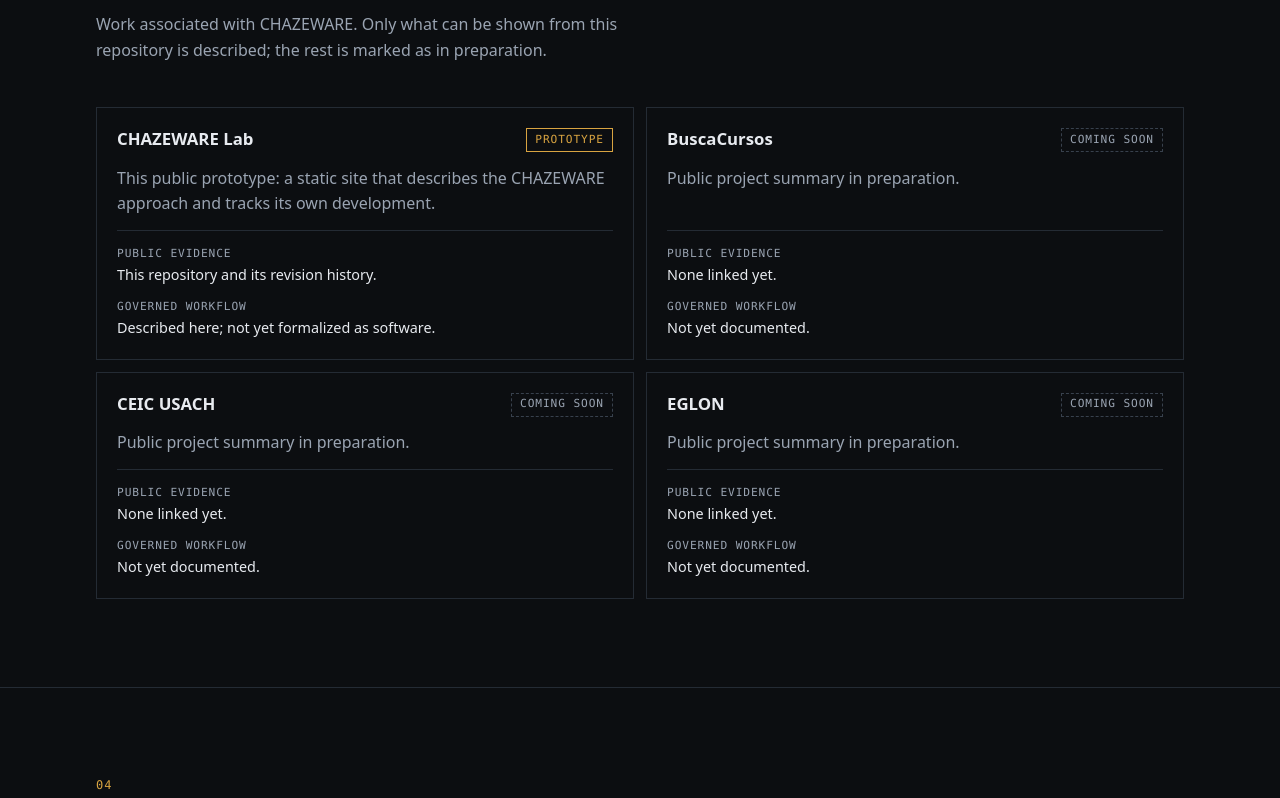
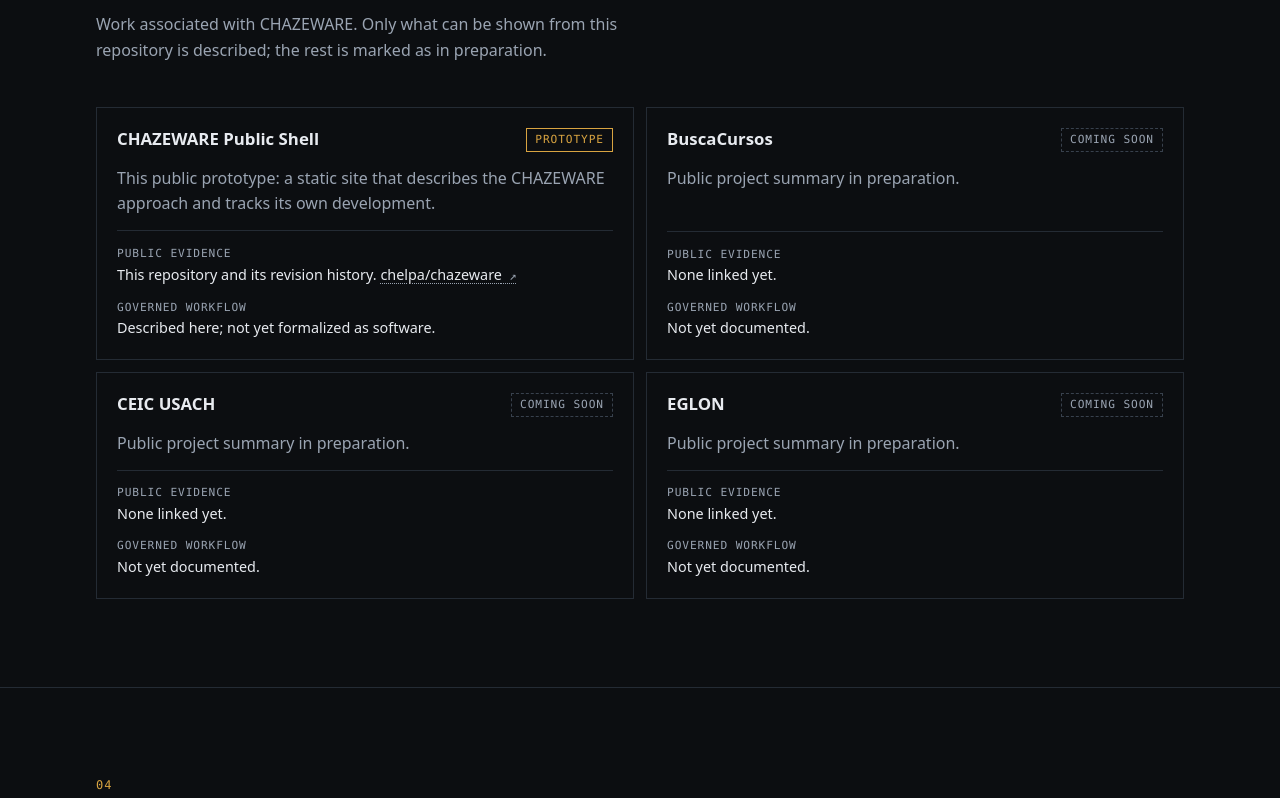
Before and after one commit to chelpa/chazeware, a React (Vite) app: page / in a window 1280 px wide. Shown: the part 2822-3620 px from the top of the page. Built offline with nearby package versions, Linux system fonts and the light colour scheme.

Commit message:
fix: address CHZ-009 publication audit findings

```diff
--- a/src/components/DevLog.jsx
+++ b/src/components/DevLog.jsx
@@ -1,5 +1,6 @@
 import { Section, StatusTag } from './Section.jsx'
-import { DEVLOG } from '../content.js'
+import { ExternalLink } from './ExternalLink.jsx'
+import { DEVLOG, REPO_URL } from '../content.js'
 
 export function DevLog() {
   return (
@@ -9,17 +10,36 @@
       title="Public development log"
       intro="A small static sample of how development can be tracked: each entry pairs a revision with the evidence behind it and a status. Entries are written by hand in this prototype."
     >
+      <p className="log-repo">
+        <span>Repository</span>
+        <ExternalLink href={REPO_URL} label="CHAZEWARE repository">
+          github.com/chelpa/chazeware
+        </ExternalLink>
+      </p>
       <ol className="log">
         {DEVLOG.map((e) => (
           <li className="log-row" key={e.revision}>
             <div className="log-rev">
-              <code>{e.revision}</code>
+              <ExternalLink
+                href={`${REPO_URL}/commit/${e.sha}`}
+                label={`Commit ${e.revision}`}
+              >
+                <code>{e.revision}</code>
+              </ExternalLink>
               <time>{e.date}</time>
             </div>
             <div className="log-body">
               <p className="log-summary">{e.summary}</p>
               <p className="log-evidence">
                 <span>Evidence</span> {e.evidence}
+                {e.evidenceLink && (
+                  <>
+                    {' '}
+                    <ExternalLink href={e.evidenceLink.href} label={e.evidenceLink.label}>
+                      {e.evidenceLink.label}
+                    </ExternalLink>
+                  </>
+                )}
               </p>
             </div>
             <StatusTag value={e.status} />
--- a/src/components/Experiments.jsx
+++ b/src/components/Experiments.jsx
@@ -25,6 +25,7 @@
             </div>
           ))}
         </dl>
+        <p className="experiment-note">{EXPERIMENT.note}</p>
       </article>
     </Section>
   )
--- /dev/null
+++ b/src/components/ExternalLink.jsx
@@ -0,0 +1,12 @@
+// Ordinary anchor to an external page. The arrow marks it as leaving this site;
+// the aria-label carries the same information for assistive technology.
+export function ExternalLink({ href, label, children }) {
+  return (
+    <a className="ext" href={href} aria-label={`${label} (external link, GitHub)`}>
+      {children}
+      <span className="ext-mark" aria-hidden="true">
+        {' '}↗
+      </span>
+    </a>
+  )
+}
--- a/src/components/History.jsx
+++ b/src/components/History.jsx
@@ -7,8 +7,8 @@
       <div className="prose">
         <p>
           CHAZEWARE has been shaped through work on software projects and
-          experiments. This site is a prototype of how that work can be described
-          in public.
+          research design work. This site is a prototype of how that work can be
+          described in public.
         </p>
         <p>
           It is a prototype. Its descriptions will change as the work does, and
--- a/src/components/Projects.jsx
+++ b/src/components/Projects.jsx
@@ -1,4 +1,5 @@
 import { Section, StatusTag } from './Section.jsx'
+import { ExternalLink } from './ExternalLink.jsx'
 import { PROJECTS } from '../content.js'
 
 export function Projects() {
@@ -20,7 +21,17 @@
             <dl className="facts">
               <div>
                 <dt>Public evidence</dt>
-                <dd>{p.evidence}</dd>
+                <dd>
+                  {p.evidence}
+                  {p.evidenceLink && (
+                    <>
+                      {' '}
+                      <ExternalLink href={p.evidenceLink.href} label={`Repository ${p.evidenceLink.label}`}>
+                        {p.evidenceLink.label}
+                      </ExternalLink>
+                    </>
+                  )}
+                </dd>
               </div>
               <div>
                 <dt>Governed workflow</dt>
--- a/src/content.js
+++ b/src/content.js
@@ -2,6 +2,8 @@
 // Kept in one place so every public claim can be reviewed in a single file.
 
 export const VERSION = 'v0.1'
+
+export const REPO_URL = 'https://github.com/chelpa/chazeware'
 
 export const NAV = [
   { id: 'what', label: 'What' },
@@ -65,11 +67,12 @@
 
 export const PROJECTS = [
   {
-    name: 'CHAZEWARE Lab',
+    name: 'CHAZEWARE Public Shell',
     status: 'PROTOTYPE',
     summary:
       'This public prototype: a static site that describes the CHAZEWARE approach and tracks its own development.',
     evidence: 'This repository and its revision history.',
+    evidenceLink: { label: 'chelpa/chazeware', href: REPO_URL },
     governed: 'Described here; not yet formalized as software.',
   },
   {
@@ -107,6 +110,7 @@
     { label: 'Results', value: 'None' },
     { label: 'Participation', value: 'Closed' },
   ],
+  note: 'Development activity recorded elsewhere on this site is not execution of this candidate experiment.',
 }
 
 export const EVIDENCE_CHAIN = [
@@ -123,16 +127,18 @@
 export const MAP = {
   shell: ['This site'],
   work: {
-    projects: ['CHAZEWARE Lab', 'BuscaCursos', 'CEIC USACH', 'EGLON'],
+    projects: ['CHAZEWARE Public Shell', 'BuscaCursos', 'CEIC USACH', 'EGLON'],
     experiments: ['CHZ-DOGFOOD-EXP-001'],
   },
   governance: ['Planning', 'Authority', 'Execution'],
   record: ['Evidence', 'Audit', 'Learning'],
 }
 
+// Each revision links to its commit on GitHub via `sha` (full hash).
 export const DEVLOG = [
   {
     revision: '611607c',
+    sha: '611607c21fc831d7e7300c81b92247f1406fab72',
     date: '2026-09-19',
     summary: 'Initialize public repository.',
     evidence: 'Commit in repository history: README and ignore rules.',
@@ -140,6 +146,7 @@
   },
   {
     revision: '7a7b6fe',
+    sha: '7a7b6fe3bf94b538b9120587a38cd4585c55d7c6',
     date: '2026-09-19',
     summary: 'Scaffold public v0.1: minimal React + Vite placeholder page.',
     evidence: 'Commit in repository history: application source and build config.',
@@ -147,6 +154,7 @@
   },
   {
     revision: 'ce8ffc5',
+    sha: 'ce8ffc5b6e03cfcc7bfdac7da36cdfeb92e28481',
     date: '2026-09-19',
     summary: 'Add a GitHub Pages deployment workflow.',
     evidence: 'Commit in repository history: workflow definition file.',
@@ -154,9 +162,15 @@
   },
   {
     revision: '75e962a',
+    sha: '75e962a9762c8e78af2ece445ccc866e2f9395ed',
     date: '2026-09-19',
-    summary: 'Public shell v0.1: the page you are reading.',
-    evidence: 'Implementation commit 75e962a passed CONTROL, was pushed to origin/main, and was deployed via GitHub Pages.',
+    summary: 'Public shell v0.1 implementation.',
+    evidence:
+      'Implementation revision included in successful GitHub Pages deployment run 35465901154 at deployed revision f3bb386.',
+    evidenceLink: {
+      label: 'Pages deployment run 35465901154',
+      href: 'https://github.com/chelpa/chazeware/actions/runs/35465901154',
+    },
     status: 'RECORDED',
   },
 ]
--- a/src/index.css
+++ b/src/index.css
@@ -787,7 +787,54 @@
   color: var(--muted);
 }
 
+/* ---------- External evidence links ---------- */
+
+.ext {
+  text-decoration-line: underline;
+  text-decoration-style: dotted;
+  text-decoration-thickness: 1px;
+  text-decoration-color: var(--muted);
+}
+
+.ext:hover {
+  text-decoration-style: solid;
+}
+
+.ext-mark {
+  font-family: var(--mono);
+  font-size: 0.85em;
+  color: var(--muted);
+}
+
+.ext:hover .ext-mark {
+  color: var(--accent);
+}
+
+.experiment-note {
+  margin-top: 1rem;
+  font-size: 0.9rem;
+  color: var(--muted);
+}
+
 /* ---------- Dev log ---------- */
+
+.log-repo {
+  display: flex;
+  flex-wrap: wrap;
+  align-items: baseline;
+  gap: 0.25rem 0.75rem;
+  margin-bottom: 1rem;
+  font-size: 0.9rem;
+  overflow-wrap: anywhere;
+}
+
+.log-repo span {
+  font-family: var(--mono);
+  font-size: 0.7rem;
+  letter-spacing: 0.08em;
+  text-transform: uppercase;
+  color: var(--muted);
+}
 
 .log {
   border-top: 1px solid var(--line);
```
